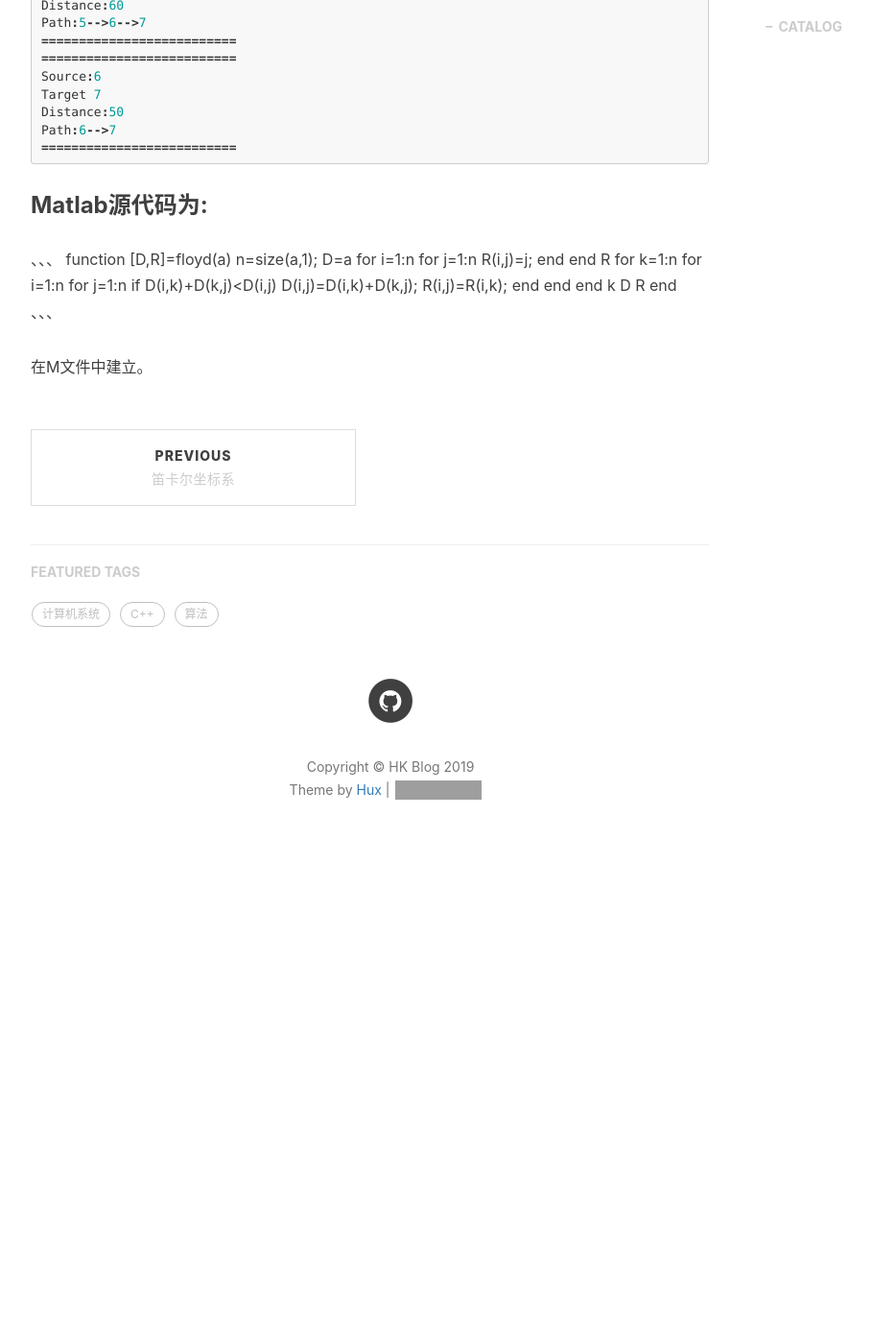
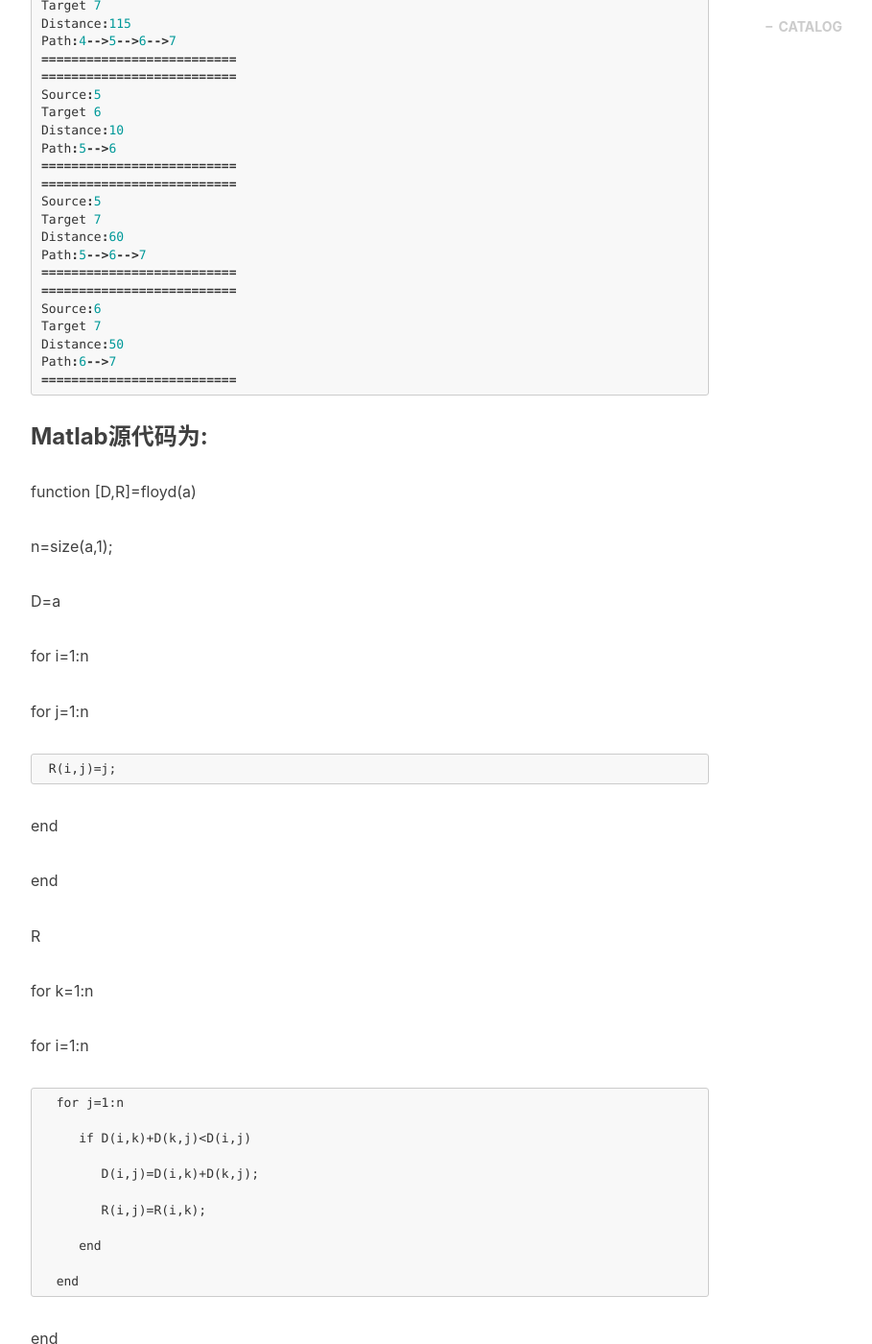
Before and after one commit to Hkaren78/Hkaren78.github.io, a Jekyll site: the page built from _posts/2019-03-15-IAFloyd.md, in a window 1280 px wide and 1400 px high, scrolled down 5512 px. Shown: the whole window at 96% size, without its empty margins (233-1142 px from the left). Built offline with Jekyll 4.4.1, drawn with Linux system fonts in a browser that asks for light colours; nearby versions of some CDN libraries; comment, search, counter and statistics services are not loaded; before the commit the page ends 6439 px from its top, so only the background shows below that; some of the changed text lies outside the part shown; grey boxes are pictures that could not be loaded.

````diff
--- a/_posts/2019-03-15-IAFloyd.md
+++ b/_posts/2019-03-15-IAFloyd.md
@@ -20,11 +20,16 @@ tags:
 ## 算法描述
 
 1. 初始化：D[u,v]=A[u,v]
-2. ``` For k:=1 to n
-　　　　 For i:=1 to n
+2. For k:=1 to n
+
+　　　For i:=1 to n
+
 　　　　　For j:=1 to n
+
 　　　　　　If D[i,j]>D[i,k]+D[k,j] Then
-　　　　　　　D[i,j]:=D[i,k]+D[k,j];```
+
+　　　　　　　 D[i,j]:=D[i,k]+D[k,j];
+
 3. 算法结束：D即为所有点对的最短路径矩阵
 
 ## 算法过程
@@ -263,29 +268,49 @@ Path:6-->7
 ```
 
 ### Matlab源代码为:
-、、、
+
 function [D,R]=floyd(a)
+
 n=size(a,1);
+
 D=a
+
 for i=1:n
+
    for j=1:n
+
      R(i,j)=j;
+
    end
+
 end
+
 R
+
 for k=1:n
+
    for i=1:n
+
       for j=1:n
+
          if D(i,k)+D(k,j)<D(i,j)
+
             D(i,j)=D(i,k)+D(k,j);
+
             R(i,j)=R(i,k);
+
          end
+
       end
+
    end
+
    k
+
    D
+
    R
+
 end
-、、、
 
 在M文件中建立。
````
